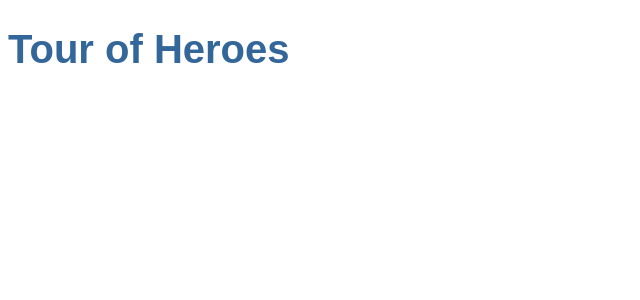
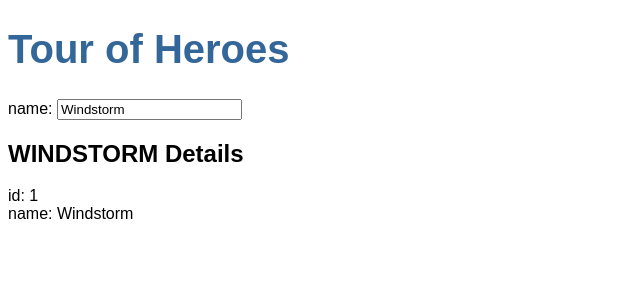
Before and after one commit to zeshan94wajid/Angular-app, an Angular app in the folder angular-tour-of-heroes/: page / in a window 1280 px wide. Shown: the top 300 px of the page, without its empty margins (0-640 px from the left). Built offline with nearby package versions, Linux system fonts and the light colour scheme.

Commit message:
show the hero component

```diff
--- a/angular-tour-of-heroes/src/app/app.component.html
+++ b/angular-tour-of-heroes/src/app/app.component.html
@@ -1 +1,2 @@
 <h1>{{title}}</h1>
+<app-heroes></app-heroes>
--- a/angular-tour-of-heroes/src/app/app.module.ts
+++ b/angular-tour-of-heroes/src/app/app.module.ts
@@ -3,6 +3,8 @@
 
 import { AppComponent } from './app.component';
 import { HeroesComponent } from './heroes/heroes.component';
+
+import { FormsModule } from "@angular/forms"; // <-- ngModel lives here
 
 @NgModule({
   declarations: [
@@ -10,7 +12,8 @@
     HeroesComponent
   ],
   imports: [
-    BrowserModule
+    BrowserModule,
+    FormsModule
   ],
   providers: [],
   bootstrap: [AppComponent]
--- /dev/null
+++ b/angular-tour-of-heroes/src/app/hero.ts
@@ -0,0 +1,4 @@
+export interface Hero {
+  id: number;
+  name: string;
+}
--- a/angular-tour-of-heroes/src/app/heroes/heroes.component.html
+++ b/angular-tour-of-heroes/src/app/heroes/heroes.component.html
@@ -1 +1,9 @@
-<p>heroes works!</p>
+<div>
+  <label>name:
+    <input [(ngModel)]="hero.name" placeholder="name"/>
+  </label>
+</div>
+
+<h2>{{hero.name | uppercase}} Details</h2>
+<div><span>id: </span>{{hero.id}}</div>
+<div><span>name: </span>{{hero.name}}</div>
--- a/angular-tour-of-heroes/src/app/heroes/heroes.component.ts
+++ b/angular-tour-of-heroes/src/app/heroes/heroes.component.ts
@@ -1,5 +1,5 @@
 import { Component, OnInit } from '@angular/core';
-
+import { Hero } from '../hero';
 @Component({
   selector: 'app-heroes',
   templateUrl: './heroes.component.html',
@@ -7,9 +7,15 @@
 })
 export class HeroesComponent implements OnInit {
 
+  hero: Hero = {
+    id: 1,
+    name: 'Windstorm'
+  };
+
   constructor() { }
 
   ngOnInit(): void {
   }
 
+
 }
```
